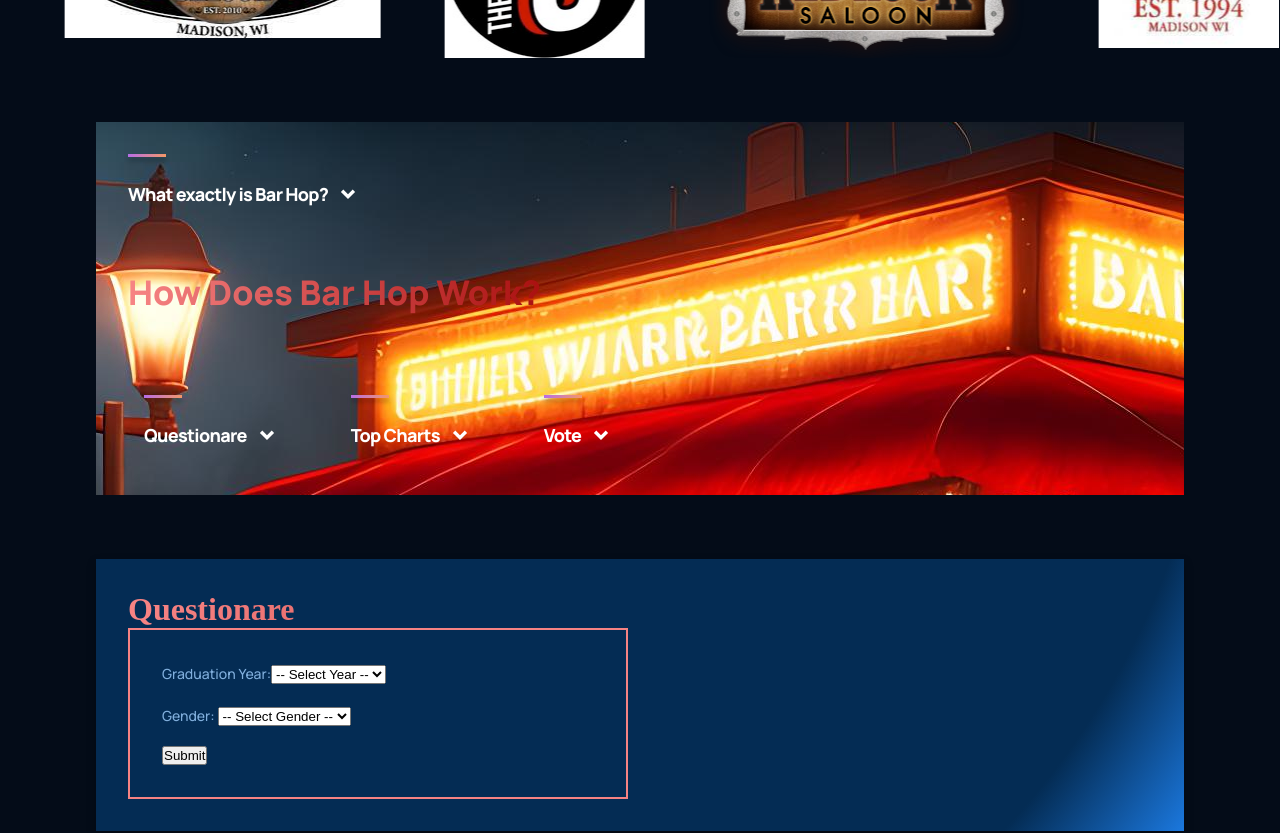
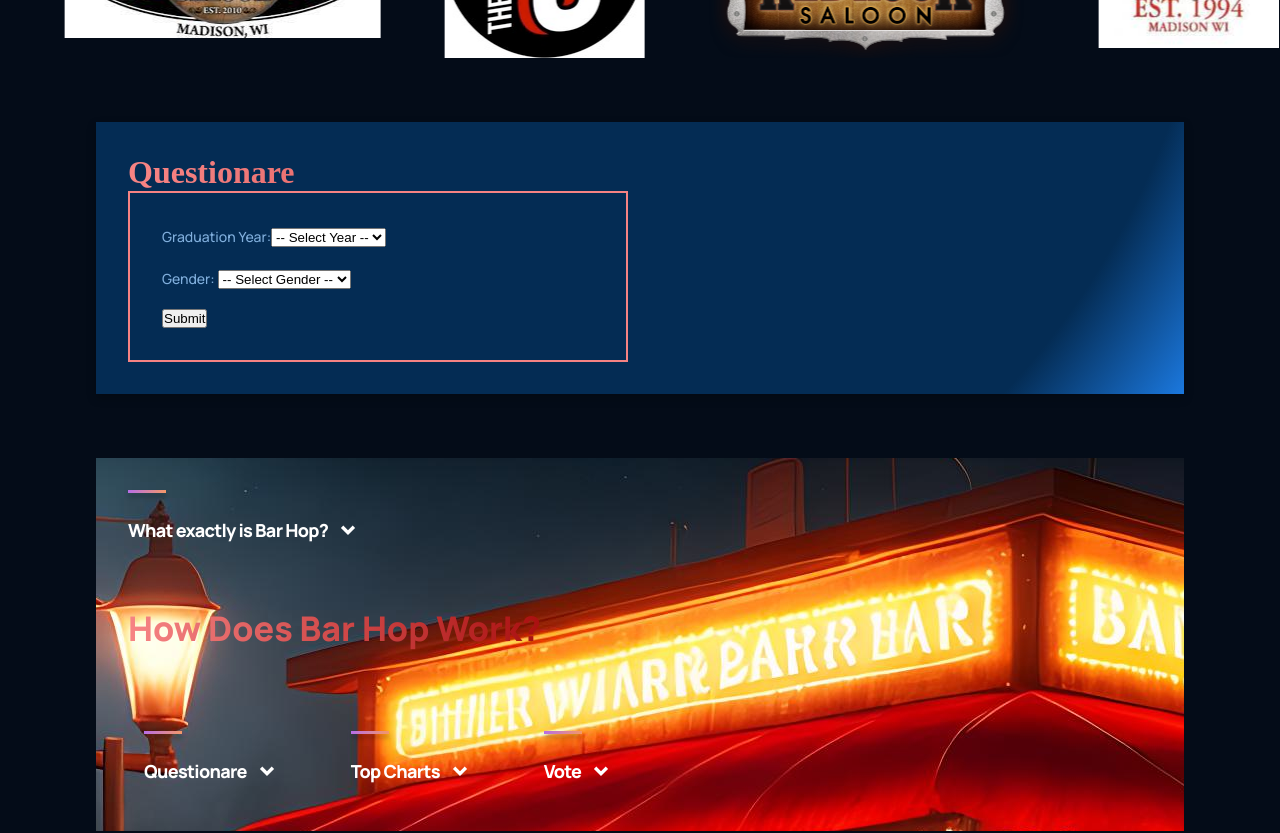
Before and after one commit to chrisliu13/Bar-Hop-Client, a React (Create React App) app: page / in a window 1280 px wide. Shown: the part 860-1693 px from the top of the page. Built offline with nearby package versions, Linux system fonts and the light colour scheme; the HTML template or start-up script is replaced by a standard one.

Commit message:
changed destination

```diff
--- a/src/App.js
+++ b/src/App.js
@@ -12,8 +12,8 @@ const App = () => {
         <Header/>
       </div>
       <Brand/>
+      <GetStarted/>
       <Functionality/>
-      <GetStarted/>
       <Footer/>
     </div>
   )
```
